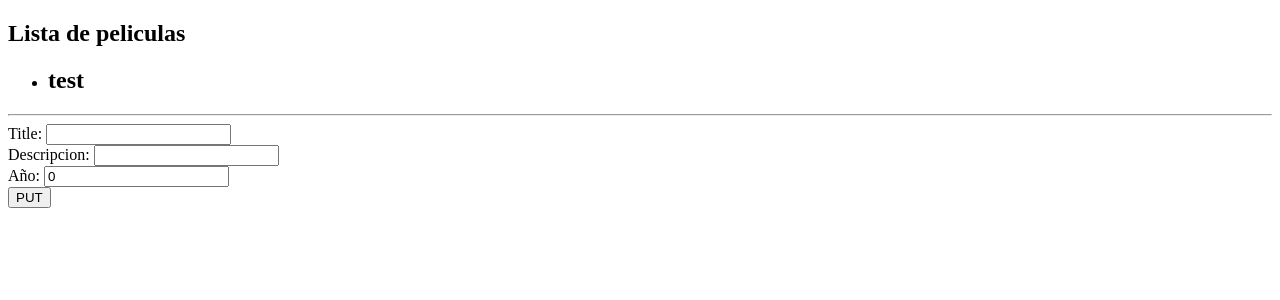
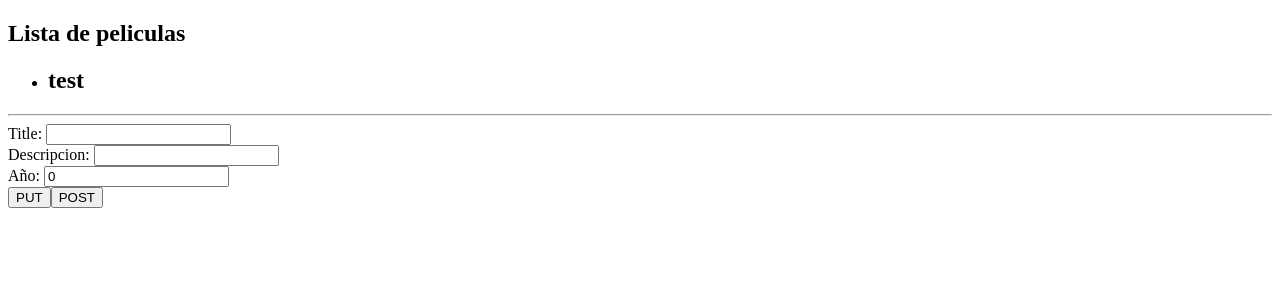
Before and after one commit to CorinaHancco/Corina-proyecto-CRUD, an Angular app in the folder crud/: page / in a window 1280 px wide. Shown: the top 300 px of the page. Built offline with nearby package versions, Linux system fonts and the light colour scheme; no server answers.

Commit message:
Creando una pelicula

```diff
--- a/crud/src/app/api.service.ts
+++ b/crud/src/app/api.service.ts
@@ -27,4 +27,9 @@ updateMovie(movie:any):Observable<any>{
   return this.http.put(this.baseurl + '/movies/'+movie.id+'/',body,{headers: this.httpHeaders});
 }
 
+createMovie(movie:any):Observable<any>{
+  const body = {title:movie.title,desc:movie.desc,year:movie.year};
+  return this.http.post(this.baseurl + '/movies/',body,{headers: this.httpHeaders});
 }
+
+}
--- a/crud/src/app/app.component.html
+++ b/crud/src/app/app.component.html
@@ -9,4 +9,7 @@ Title: <input type="text"  [(ngModel)]="selectedMovie.title"> <br>
 Descripcion: <input type="text"  [(ngModel)]="selectedMovie.desc"> <br>
 Año: <input type="text"  [(ngModel)]="selectedMovie.year"> <br>
 <button (click)="updateMovie()">PUT</button>
+
+
+<button (click)="createMovie()">POST</button>
 <router-outlet></router-outlet>
--- a/crud/src/app/app.component.ts
+++ b/crud/src/app/app.component.ts
@@ -47,4 +47,15 @@ export class AppComponent {
      }
    )
   }
+
+  createMovie = ()=>{
+    this.api.createMovie(this.selectedMovie).subscribe(
+      data =>{
+        this.movies.push(data);
+      },
+      error => {
+        console.log(error);
+     }
+   )
+  }
 }
```
Also changed, not shown: 1 other file (tests, documents, lock files or other folders).
